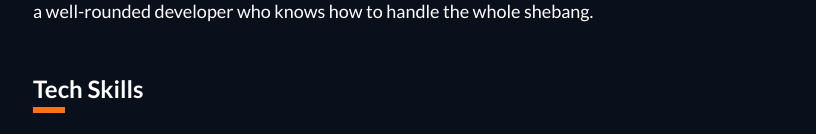
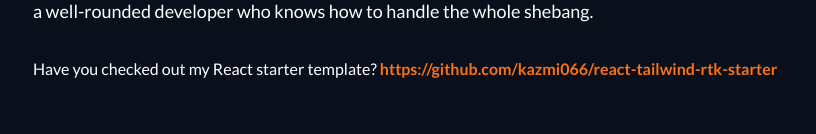
Before and after one commit to kazmi066/kazmi066.github.io, a React (Create React App) app: page / in a window 1280 px wide. Shown: the part 371-505 px from the top of the page, without its empty margins (231-1047 px from the left). Built offline with nearby package versions, Linux system fonts and the light colour scheme.

Commit message:
Add starter template link to about

```diff
--- a/src/components/Home/About.js
+++ b/src/components/Home/About.js
@@ -20,6 +20,12 @@ export default function About() {
                 I'm diving into {highlightContainer("React Native")} too, because who doesn't want to conquer the world of mobile apps? But that's not all—I've also got some backend skills under my belt, including {highlightContainer("Node.js")}, {highlightContainer("Express")}, and {highlightContainer("GraphQL")}.
                 I'm a well-rounded developer who knows how to handle the whole shebang.
             </h4>
+            <div className="mt-8">
+                Have you checked out my React starter template?&nbsp;
+                <a target="_blank" rel="noopener noreferrer" href="https://github.com/kazmi066/react-tailwind-rtk-starter" className="text-orange-500">
+                    https://github.com/kazmi066/react-tailwind-rtk-starter
+                </a>
+            </div>
         </div>
     )
 }
```
